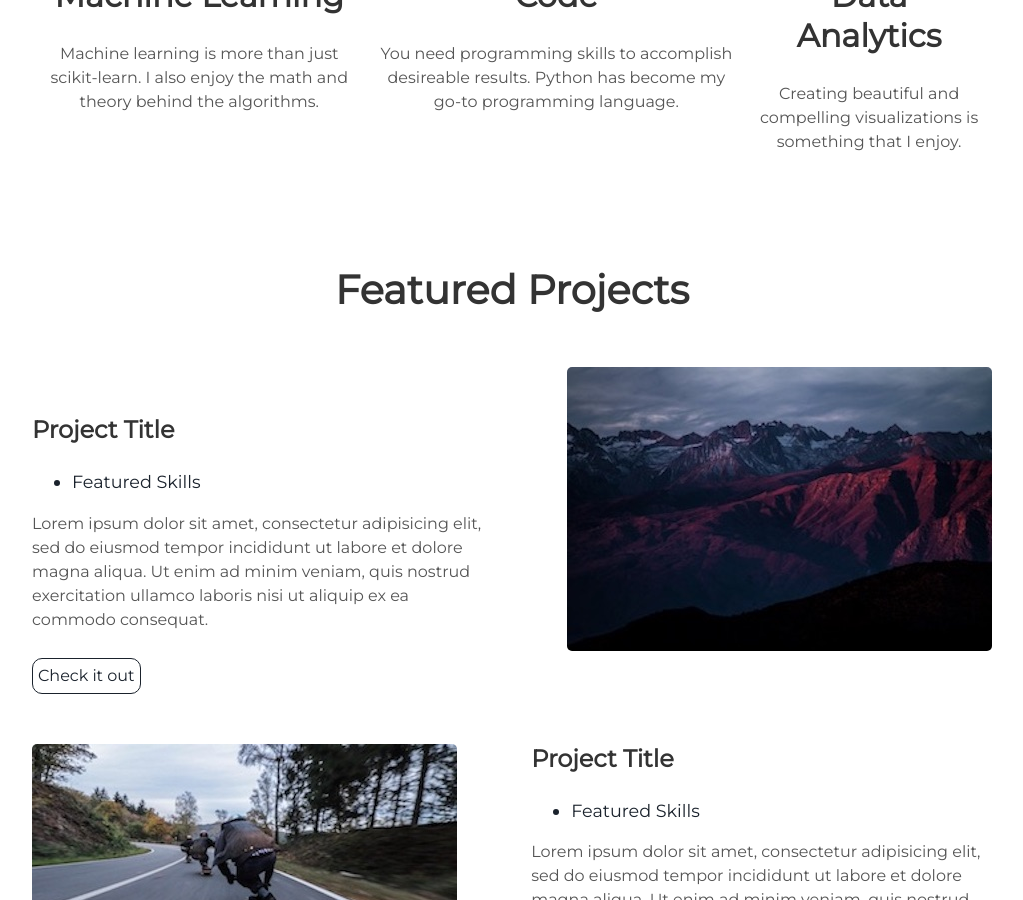
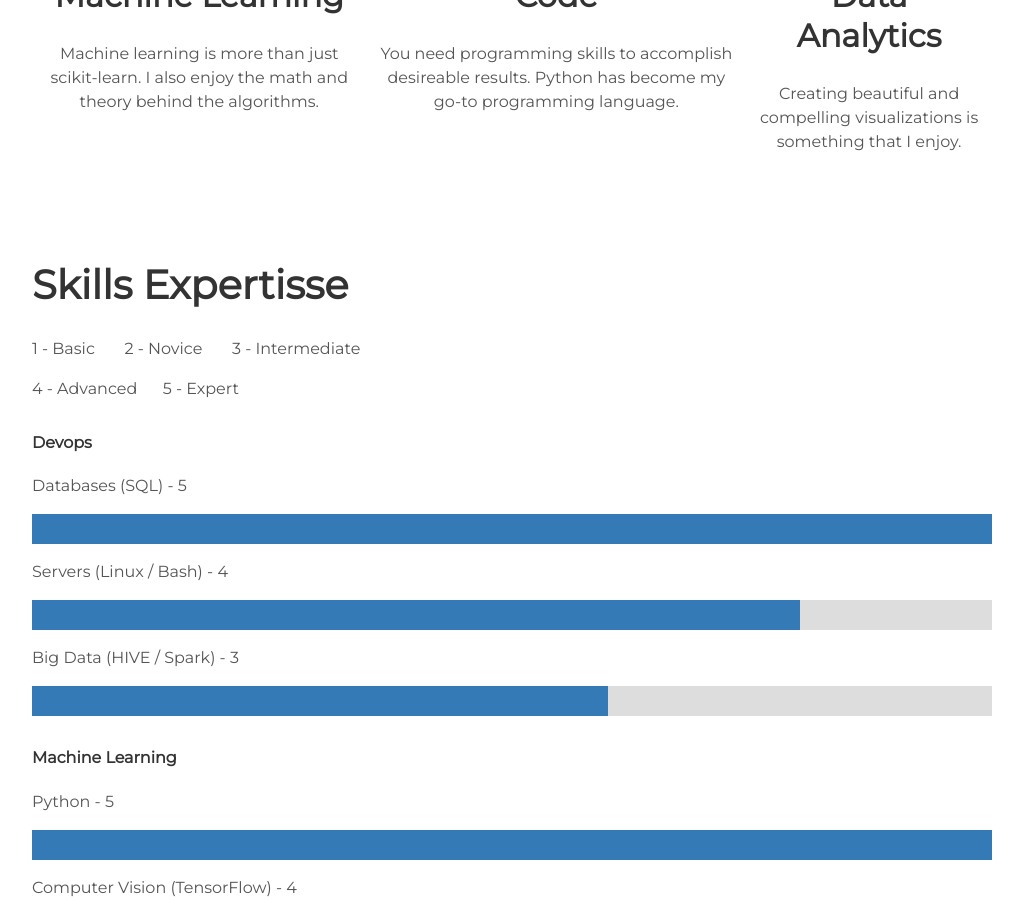
Before and after one commit to danwilkin/danwilkin.github.io, a Jekyll site: the page built from index.html, in a window 1280 px wide and 900 px high, scrolled down 1195 px. Shown: the whole window, without its empty margins (128-1151 px from the left). Built offline with Jekyll 4.4.1, drawn with Linux system fonts in a browser that asks for light colours; some of the changed text lies outside the part shown.

Commit message:
Update about.html

```diff
--- a/_includes/about.html
+++ b/_includes/about.html
@@ -19,3 +19,116 @@
       <p>Creating beautiful and compelling visualizations is something that I enjoy.</p>
     </div>
 </div>
+
+<section class="home-about-area section-gap">
+
+			<div class="text-center">
+					<div class="menu-content">
+							<div class="title text-center">
+									<h1 class="mb-10">Skills Expertisse</h1>
+									  1 - Basic <span style="display: inline-block; width: 2ch;">	</span>
+										 2 - Novice <span style="display: inline-block; width: 2ch;">	</span>
+										 3 - Intermediate<span style="display: inline-block; width: 2ch;">	</span>
+										  <p>4 - Advanced<span style="display: inline-block; width: 2ch;">	</span>
+											 5 - Expert</p><p>
+
+							</p></div>
+
+					</div>
+			</div>
+
+
+
+
+
+
+
+
+<div class="container">
+		<div class="row skillbar-wraps">
+			<div class="col-lg-4 skill-left">
+				<h4 class="text-center pt-50"> Devops </h4>
+				<div class="single-skill">
+					<p>
+						Databases (SQL) -   5
+					</p>
+					<div class="skill sb_progress" data-width="100" style="position: relative; width: 100%; background-color: rgb(221, 221, 221); height: 30px;"><div class="sb_bar" style="position: absolute; width: 100%; height: 100%; background-color: rgb(51, 122, 183);"><div class="sb_label" style="padding-left: 5px; line-height: 30px; color: rgb(255, 255, 255);"></div></div></div>
+				</div>
+
+				<div class="single-skill">
+					<p>
+						Servers (Linux / Bash) -   4
+					</p>
+					<div class="skill sb_progress" data-width="80" style="position: relative; width: 100%; background-color: rgb(221, 221, 221); height: 30px;"><div class="sb_bar" style="position: absolute; width: 80%; height: 100%; background-color: rgb(51, 122, 183);"><div class="sb_label" style="padding-left: 5px; line-height: 30px; color: rgb(255, 255, 255);"></div></div></div>
+				</div>
+
+				<div class="single-skill">
+					<p>
+						Big Data (HIVE / Spark) - 3
+					</p>
+					<div class="skill sb_progress" data-width="60" style="position: relative; width: 100%; background-color: rgb(221, 221, 221); height: 30px;"><div class="sb_bar" style="position: absolute; width: 60%; height: 100%; background-color: rgb(51, 122, 183);"><div class="sb_label" style="padding-left: 5px; line-height: 30px; color: rgb(255, 255, 255);"></div></div></div>
+				</div>
+			</div>
+
+
+
+
+			<div class="col-lg-4 skill-right">
+				<h4 class="text-center pt-50">Machine Learning</h4>
+				<div class="single-skill">
+					<p>
+						Python - 5
+					</p>
+					<div class="skill sb_progress" data-width="100" style="position: relative; width: 100%; background-color: rgb(221, 221, 221); height: 30px;"><div class="sb_bar" style="position: absolute; width: 100%; height: 100%; background-color: rgb(51, 122, 183);"><div class="sb_label" style="padding-left: 5px; line-height: 30px; color: rgb(255, 255, 255);"></div></div></div>
+				</div>
+				<div class="single-skill">
+					<p>
+						Computer Vision (TensorFlow) - 4
+					</p>
+					<div class="skill sb_progress" data-width="80" style="position: relative; width: 100%; background-color: rgb(221, 221, 221); height: 30px;"><div class="sb_bar" style="position: absolute; width: 80%; height: 100%; background-color: rgb(51, 122, 183);"><div class="sb_label" style="padding-left: 5px; line-height: 30px; color: rgb(255, 255, 255);"></div></div></div>
+				</div>
+
+				<div class="single-skill">
+					<p>
+						NLP (Spacy / TensorFlow) - 4
+					</p>
+					<div class="skill sb_progress" data-width="80" style="position: relative; width: 100%; background-color: rgb(221, 221, 221); height: 30px;"><div class="sb_bar" style="position: absolute; width: 80%; height: 100%; background-color: rgb(51, 122, 183);"><div class="sb_label" style="padding-left: 5px; line-height: 30px; color: rgb(255, 255, 255);"></div></div></div>
+				</div>
+
+			</div>
+
+			<div class="col-lg-4 skill-right">
+				<h4 class="text-center pt-50"> Data Analytics </h4>
+
+				<div class="single-skill">
+					<p>
+						Teaching / Presenting - 5
+					</p>
+					<div class="skill sb_progress" data-width="100" style="position: relative; width: 100%; background-color: rgb(221, 221, 221); height: 30px;"><div class="sb_bar" style="position: absolute; width: 100%; height: 100%; background-color: rgb(51, 122, 183);"><div class="sb_label" style="padding-left: 5px; line-height: 30px; color: rgb(255, 255, 255);"></div></div></div>
+				</div>
+
+				<div class="single-skill">
+					<p>
+						Statistical Methods - 3
+					</p>
+					<div class="skill sb_progress" data-width="60" style="position: relative; width: 100%; background-color: rgb(221, 221, 221); height: 30px;"><div class="sb_bar" style="position: absolute; width: 60%; height: 100%; background-color: rgb(51, 122, 183);"><div class="sb_label" style="padding-left: 5px; line-height: 30px; color: rgb(255, 255, 255);"></div></div></div>
+				</div>
+
+
+				<div class="single-skill">
+					<p>
+						Visualization (Tableau) - 2
+					</p>
+					<div class="skill sb_progress" data-width="40" style="position: relative; width: 100%; background-color: rgb(221, 221, 221); height: 30px;"><div class="sb_bar" style="position: absolute; width: 40%; height: 100%; background-color: rgb(51, 122, 183);"><div class="sb_label" style="padding-left: 5px; line-height: 30px; color: rgb(255, 255, 255);"></div></div></div>
+				</div>
+
+
+
+
+
+			</div>
+
+		</div>
+	</div>
+
+	</section>
```
